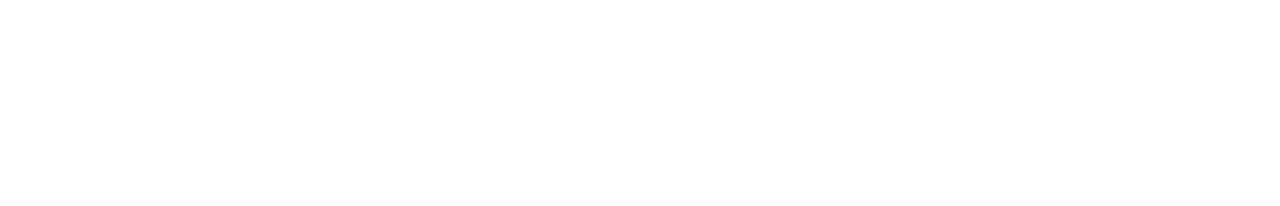
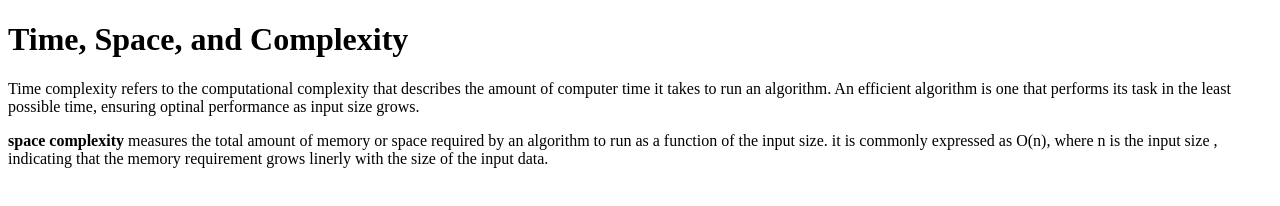
Before and after one commit to acciojob/time-and-space-complexity-Rishabh-dev545, a website: page main.html in a window 1280 px wide. Drawn offline with Linux system fonts and the light colour scheme.

Commit message:
created a submission

```diff
--- a/main.html
+++ b/main.html
@@ -7,7 +7,11 @@
 </head>
 
 <body>
-	<!-- the entire body must be written by student -->
+	<h1>Time, Space, and Complexity</h1>
+	<p>Time complexity refers to the computational complexity that describes the amount of computer time it takes to run an algorithm. An efficient algorithm is one that performs its task in the least possible time, ensuring optinal performance as input size grows.</p>
+
+	<p><b>space complexity</b> measures the total amount of memory or space required by an algorithm to run as a function of the input size. it is commonly expressed as O(n), where n is the input size , indicating that the memory requirement grows linerly with the size of the input data.</p>
+
     <script type="text/javascript" src="./script.js">
 </script>
 
```
